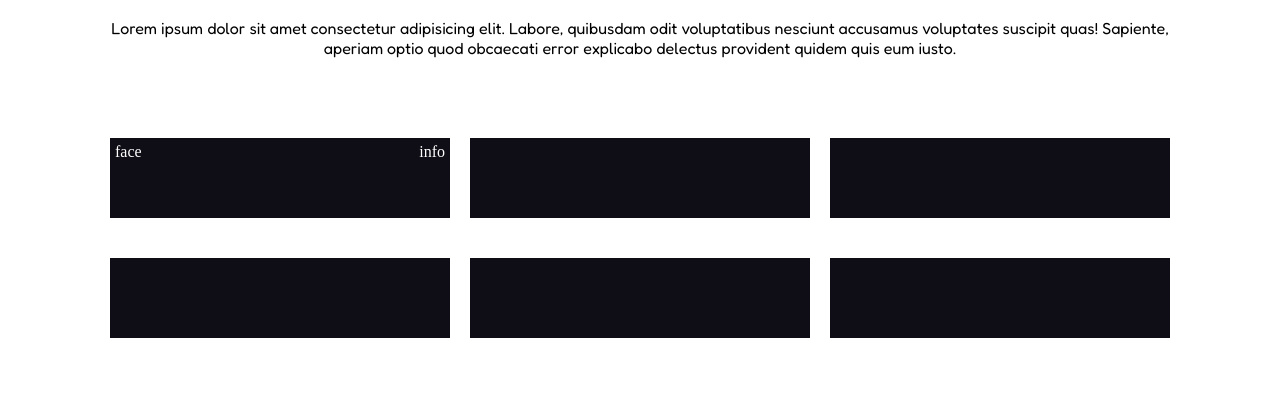
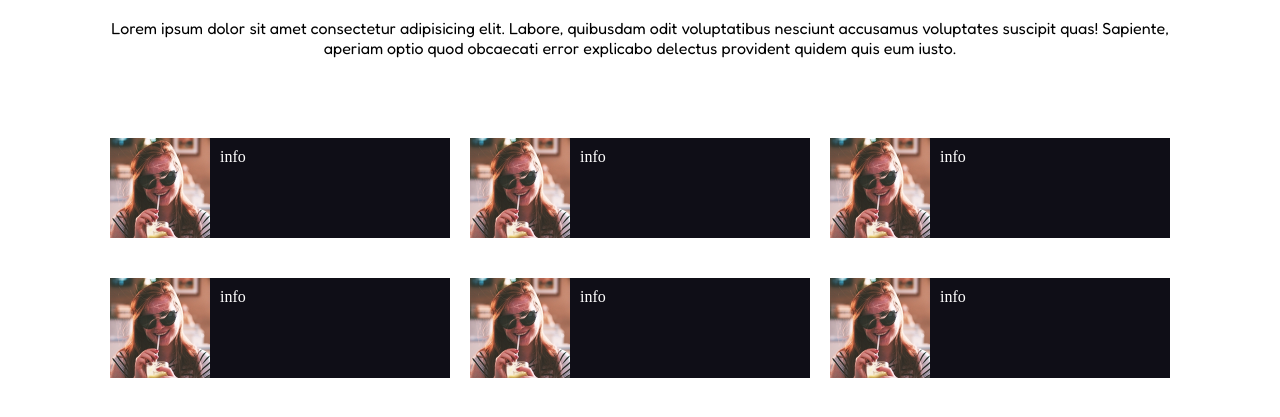
Before and after one commit to AndreaGul/html-css-float-cards, a plain HTML site: page index.html in a window 1280 px wide. Shown: the part 91-508 px from the top of the page. Drawn offline with Linux system fonts and the light colour scheme.

Commit message:
feat:fase intermedia riempimento box

```diff
--- a/css/style.css
+++ b/css/style.css
@@ -34,23 +34,38 @@ h1{
 /* /header con titolo e paragrafo */
 
 
-
-
+/* box */
+/* dimensine base del box */
 .team > .box {
-    height: 80px;
+    /* height: 80px; */
     width: calc(100%/3 - 20px);
     background-color: #0f0e17;
     color: white;
     float: left;
     margin: 20px 10px;
-    padding: 5px;
+}
+/* /dimensine base del box */
+
+/* dimensione immagine */
+.img-persona{
+    float: left;
+    width: 100px;
 }
 
-.box > .img-persona{
-    float: left;
+.img-persona img{
+    width: 100%;
+    display: block;
+}
+/* /dimensione immagine */
 
+/* spazio per i dati delle persone */
+.info-persona{
+    float:right;
+    width: calc(100% - 100px);
+    padding: 10px;
 }
+/* /spazio per i dati delle persone */
 
-.box > .info-persona{
-    float:right
-}
+
+
+/* /box */
--- a/index.html
+++ b/index.html
@@ -28,14 +28,35 @@
             <div class="team clearfix">
                 <!-- vari box con i dati delle persone nel team -->
                 <div class="box clearfix">
-                    <div class="img-persona">face</div>
+                    <div class="img-persona"><img src="img/female1.png" alt="img-1"></div>
                     <div class="info-persona">info</div>
                 </div>
-                <div class="box"></div>
-                <div class="box"></div>
-                <div class="box"></div>
-                <div class="box"></div>
-                <div class="box"></div>
+
+                <div class="box clearfix">
+                    <div class="img-persona"><img src="img/female1.png" alt="img-1"></div>
+                    <div class="info-persona">info
+                </div>
+
+                </div><div class="box clearfix">
+                    <div class="img-persona"><img src="img/female1.png" alt="img-1"></div>
+                    <div class="info-persona">info
+                </div>
+
+                </div><div class="box clearfix">
+                    <div class="img-persona"><img src="img/female1.png" alt="img-1"></div>
+                    <div class="info-persona">info
+                </div>
+
+                </div><div class="box clearfix">
+                    <div class="img-persona"><img src="img/female1.png" alt="img-1"></div>
+                    <div class="info-persona">info
+                </div>
+
+                </div><div class="box clearfix">
+                    <div class="img-persona"><img src="img/female1.png" alt="img-1"></div>
+                    <div class="info-persona">info
+                </div>
+                </div>
                 <!-- /vari box con i dati delle persone nel team -->
             </div>
 
```
Also changed, not shown: img/female1.png (added).
